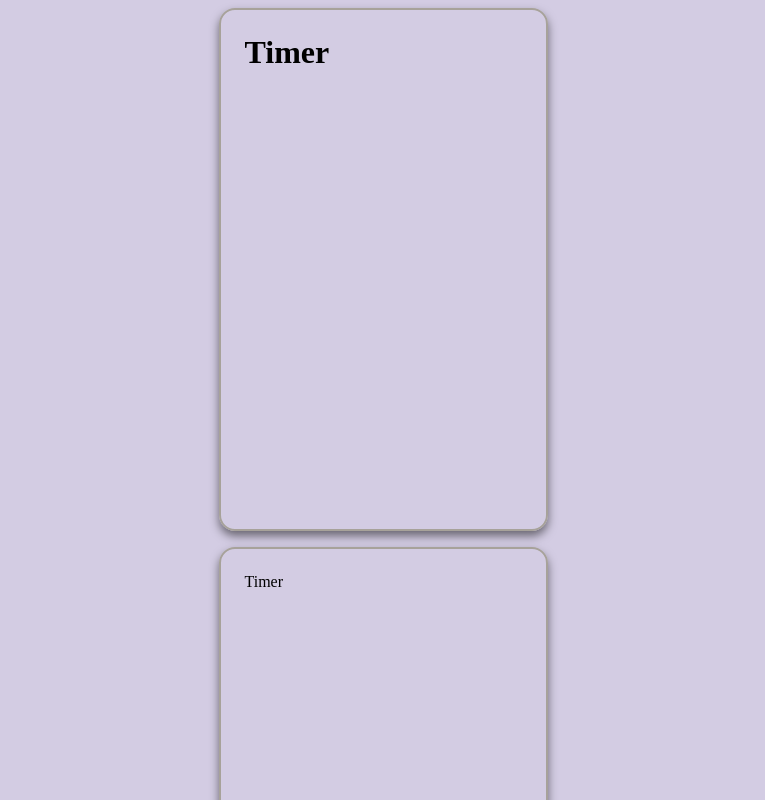
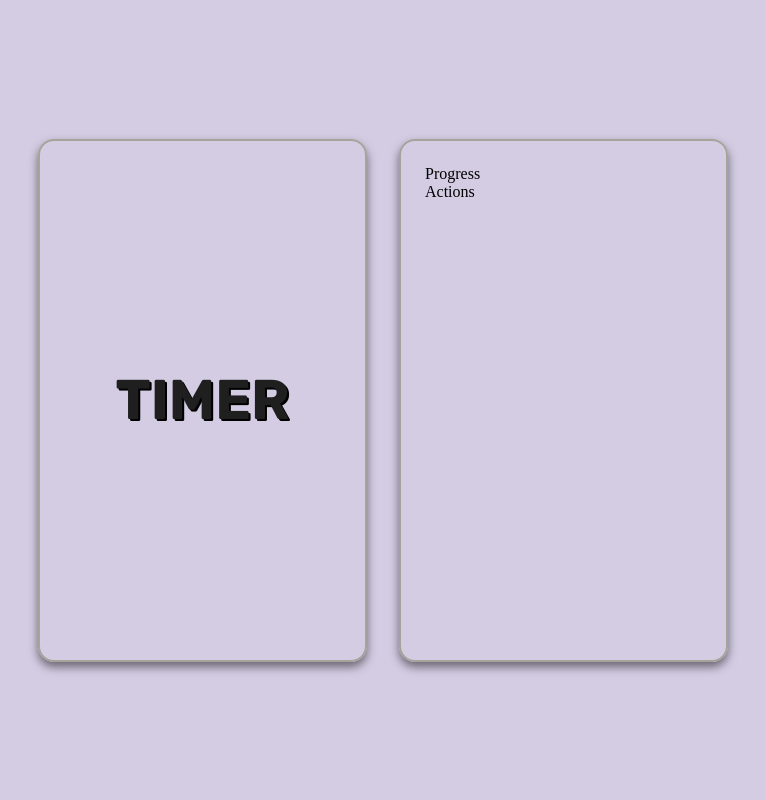
Before and after one commit to andreugross/countdownTimer, a React (Create React App) app: page / in a window 1280 px wide. Shown: the top 800 px of the page, without its empty margins (257-1022 px from the left). Built offline with nearby package versions, Linux system fonts and the light colour scheme.

Commit message:
add slyle e atribuindo Actions e Progress

```diff
--- a/src/components/Actions.jsx
+++ b/src/components/Actions.jsx
@@ -2,7 +2,7 @@ import React from 'react'
 
 function Actions() {
   return (
-    <div>Actions</div>
+    <div className='ac-container'>Actions</div>
   )
 }
 
--- a/src/components/Progress.jsx
+++ b/src/components/Progress.jsx
@@ -0,0 +1,9 @@
+import React from 'react'
+
+function Progress() {
+  return (
+    <div className='pg-container'>Progress</div>
+  )
+}
+
+export default Progress
--- a/src/components/Timer.jsx
+++ b/src/components/Timer.jsx
@@ -1,8 +1,13 @@
-import React from 'react'
+import React from 'react';
+import Actions from './Actions';
+import Progress from './Progress';
 
 function Timer() {
   return (
-    <div className='timer'>Timer</div>
+    <div className='timer'>
+      <Progress />
+      <Actions />
+    </div>
   )
 }
 
--- a/src/style.css
+++ b/src/style.css
@@ -3,6 +3,7 @@
 :root {
     --defaut-color: #D3CCE3;
     --grey: #a7a29a;
+    --black: #1f1f1f;
     --silver: #ccc;
 }
 
@@ -31,3 +32,35 @@ body {
     border-radius: 1rem;
     cursor: pointer;
 }
+
+@media screen and (min-width: 768px){
+    body {
+        height: 100vh;
+        display: flex;
+        justify-content: center;
+        align-items: center;
+        overflow: hidden;
+    }
+    .container {
+        padding: unset;
+        max-width: 750px;
+        grid-template-columns: repeat(2, 1fr);
+        grid-gap: 2rem;
+    }
+}
+
+.onboarding {
+    display: flex;
+    flex-direction: row;
+    justify-content: center;
+    align-items: center;
+}
+
+.onboarding h1 {
+    font-family: "Rubik", sans-serif;
+    text-transform: uppercase;
+    color: var(--black);
+    font-size: 3.5rem;
+    user-select: none;
+    text-shadow: 2px 2px #000;
+}
```
